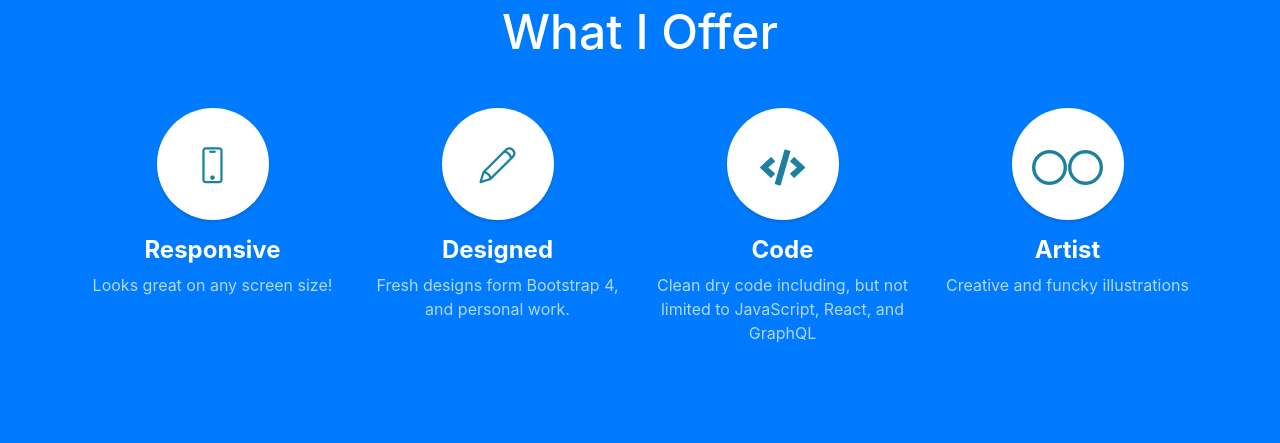
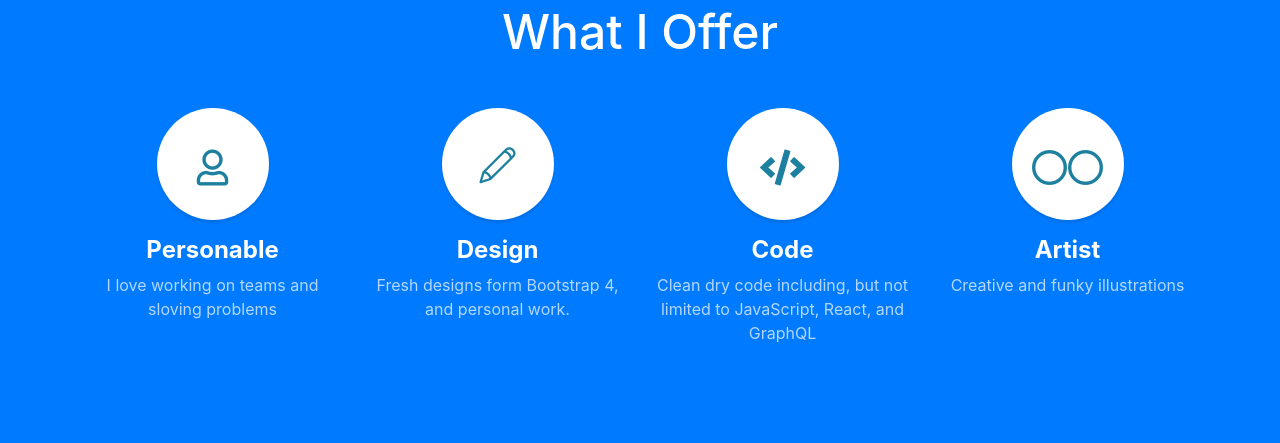
Before and after one commit to StacyLafume/portfolio00, a website with bundled scripts: page index.html in a window 1280 px wide. Shown: the part 1644-2087 px from the top of the page. Built offline with nearby package versions, Linux system fonts and the light colour scheme.

Commit message:
revamp bubbles

```diff
--- a/index.html
+++ b/index.html
@@ -91,19 +91,19 @@
       <div class="row">
         <div class="col-lg-3 col-md-6 mb-5 mb-lg-0">
           <span class="service-icon rounded-circle mx-auto mb-3">
-            <i class="icon-screen-smartphone"></i>
+            <i class="far fa-user"></i>
           </span>
           <h4>
-            <strong>Responsive</strong>
+            <strong>Personable</strong>
           </h4>
-          <p class="text-faded mb-0">Looks great on any screen size!</p>
+          <p class="text-faded mb-0"> I love working on teams and sloving problems</p>
         </div>
         <div class="col-lg-3 col-md-6 mb-5 mb-lg-0">
           <span class="service-icon rounded-circle mx-auto mb-3">
             <i class="icon-pencil"></i>
           </span>
           <h4>
-            <strong>Designed</strong>
+            <strong>Design</strong>
           </h4>
           <p class="text-faded mb-0">Fresh designs form Bootstrap 4, and personal work.</p>
         </div>
@@ -125,7 +125,7 @@
           <h4>
             <strong>Artist</strong>
           </h4>
-          <p class="text-faded mb-0"> Creative and funcky illustrations</p>
+          <p class="text-faded mb-0"> Creative and funky illustrations</p>
         </div>
       </div>
     </div>
```
